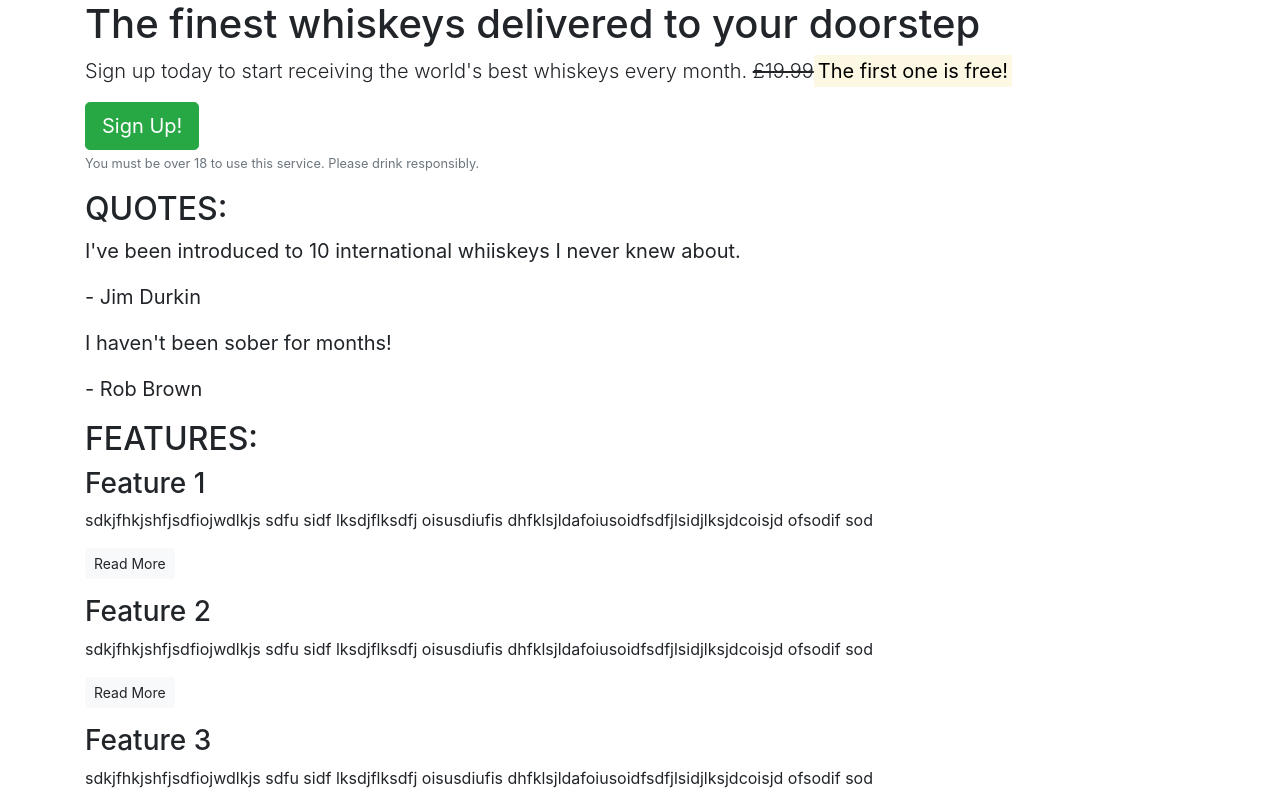
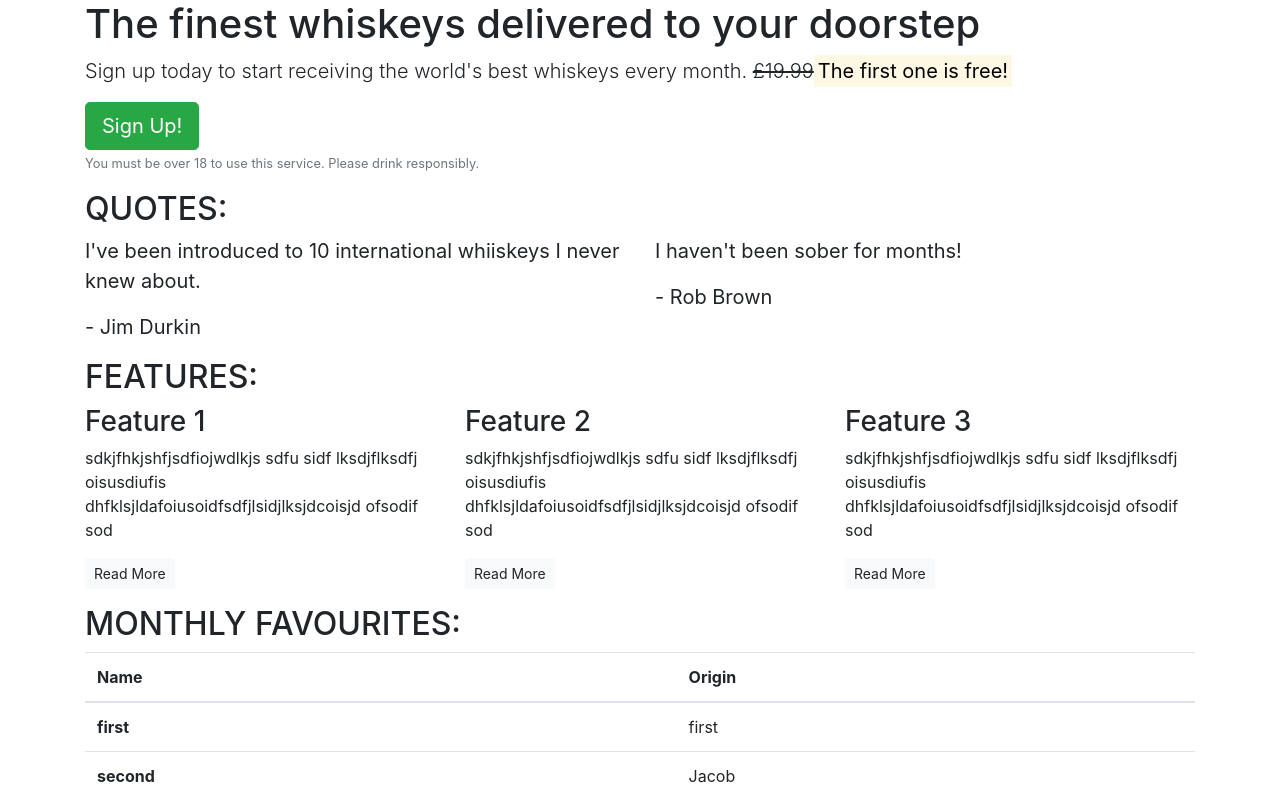
Before and after one commit to pengols/my-first-bootstrap, a plain HTML site: page index.html in a window 1280 px wide. Shown: the top 797 px of the page. Drawn offline with nearby package versions, Linux system fonts and the light colour scheme.

Commit message:
added columns to all sections

```diff
--- a/index.html
+++ b/index.html
@@ -1,62 +1,108 @@
 <!DOCTYPE html>
 <html lang="en">
+
 <head>
-    <link rel="stylesheet" href="https://stackpath.bootstrapcdn.com/bootstrap/4.3.1/css/bootstrap.min.css" integrity="sha384-ggOyR0iXCbMQv3Xipma34MD+dH/1fQ784/j6cY/iJTQUOhcWr7x9JvoRxT2MZw1T" crossorigin="anonymous">
-<script src="https://stackpath.bootstrapcdn.com/bootstrap/4.3.1/js/bootstrap.min.js" integrity="sha384-JjSmVgyd0p3pXB1rRibZUAYoIIy6OrQ6VrjIEaFf/nJGzIxFDsf4x0xIM+B07jRM" crossorigin="anonymous"></script>
+	<link rel="stylesheet" href="https://stackpath.bootstrapcdn.com/bootstrap/4.3.1/css/bootstrap.min.css"
+		integrity="sha384-ggOyR0iXCbMQv3Xipma34MD+dH/1fQ784/j6cY/iJTQUOhcWr7x9JvoRxT2MZw1T" crossorigin="anonymous">
+	<script src="https://stackpath.bootstrapcdn.com/bootstrap/4.3.1/js/bootstrap.min.js"
+		integrity="sha384-JjSmVgyd0p3pXB1rRibZUAYoIIy6OrQ6VrjIEaFf/nJGzIxFDsf4x0xIM+B07jRM" crossorigin="anonymous">
+	</script>
 	<meta charset="UTF-8">
 	<meta name="viewport" content="width=device-width, initial-scale=1.0">
 	<meta http-equiv="X-UA-Compatible" content="ie=edge">
 	<title>Whiskey Drop | Taste a new whiskey every month</title>
 </head>
+
 <body>
 	<article class="container">
 		<!--Callout -->
+		<div class="row">
+			<div class="col-12">
 				<section class="callout">
 					<h1>The finest whiskeys delivered to your doorstep</h1>
-            <p class="lead">Sign up today to start receiving the world's best whiskeys every month. <s>£19.99</s><mark><strong>The first one is free!</strong></mark></p>
+					<p class="lead">Sign up today to start receiving the world's best whiskeys every month.
+						<s>£19.99</s><mark><strong>The first one is free!</strong></mark></p>
 					<button class="btn btn-success btn-lg">Sign
             Up!</button>
-            <p class="text-muted"><small>You must be over 18 to use this service. Please drink responsibly.</small></p>
+					<p class="text-muted">
+						<small>You must be over 18 to use this service. Please drink responsibly.</small>
+					</p>
 				</section>
+			</div>
+		</div>
 		<!-- /.callout-->
 
 		<!--quotes -->
 		<section class="quotes">
+			<div class="row">
+				<div class="col-12">
 					<h2 class="text-uppercase">Quotes:</h2>
+				</div>
+			</div>
+			<div class="row">
+				<div class="col-12 col-md-6">
 					<blockquote class="blockquote">
 						<p>I've been introduced to 10 international whiiskeys I never knew about.</p>
 						<p>- Jim Durkin</p>
 					</blockquote>
+				</div>
+				<div class="col-12 col-md-6">
 					<blockquote class="blockquote">
 						<p>I haven't been sober for months!</p>
 						<p>- Rob Brown</p>
 					</blockquote>
+				</div>
+			</div>
 		</section>
 		<!-- /.quotes -->
 
 		<!--features -->
 		<section class="features">
+			<div class="row">
+				<div class="col-12">
 					<h2 class="text-uppercase">Features:</h2>
+				</div>
+			</div>
+			<div class="row">
+				<div class="col-12 col-md-6 col-lg-4">
 					<div class="feature">
 						<h3>Feature 1</h3>
-                <p>sdkjfhkjshfjsdfiojwdlkjs sdfu sidf lksdjflksdfj oisusdiufis dhfklsjldafoiusoidfsdfjlsidjlksjdcoisjd ofsodif sod</p>
+						<p>sdkjfhkjshfjsdfiojwdlkjs sdfu sidf lksdjflksdfj oisusdiufis
+							dhfklsjldafoiusoidfsdfjlsidjlksjdcoisjd
+							ofsodif sod</p>
 						<p><a class="btn btn-sm btn-light" href="">Read More</a></p>
 					</div>
+				</div>
+				<div class="col-12 col-md-6 col-lg-4">
 					<div class="feature">
 						<h3>Feature 2</h3>
-                <p>sdkjfhkjshfjsdfiojwdlkjs sdfu sidf lksdjflksdfj oisusdiufis dhfklsjldafoiusoidfsdfjlsidjlksjdcoisjd ofsodif sod</p>
+						<p>sdkjfhkjshfjsdfiojwdlkjs sdfu sidf lksdjflksdfj oisusdiufis
+							dhfklsjldafoiusoidfsdfjlsidjlksjdcoisjd
+							ofsodif sod</p>
 						<p><a class="btn btn-sm btn-light" href="">Read More</a></p>
 					</div>
+				</div>
+				<div class="col-12 d-md-none d-lg-block col-lg-4">
 					<div class="feature">
 						<h3>Feature 3</h3>
-                <p>sdkjfhkjshfjsdfiojwdlkjs sdfu sidf lksdjflksdfj oisusdiufis dhfklsjldafoiusoidfsdfjlsidjlksjdcoisjd ofsodif sod</p>
+						<p>sdkjfhkjshfjsdfiojwdlkjs sdfu sidf lksdjflksdfj oisusdiufis
+							dhfklsjldafoiusoidfsdfjlsidjlksjdcoisjd
+							ofsodif sod</p>
 						<p><a class="btn btn-sm btn-light" href="">Read More</a></p>
+					</div>
+				</div>
 			</div>
 			<!-- /.features -->
 
 			<!--monthlys-->
 			<table class="table">
+				<div class="row">
+					<div class="col-12">
 						<h2 class="text-uppercase">Monthly Favourites:</h2>
+					</div>
+				</div>
+				<div class="row">
+					<div class="col-12">
 						<thead>
 							<tr>
 								<th scope="col">Name</th>
@@ -86,7 +132,11 @@
 							</tr>
 						</tbody>
 			</table>
+			</div>
+			</div>
+			<!-- /.monthlys -->
 		</section>
 	</article>>
 </body>
+
 </html>
```
Lines whose indentation alone changed are shown as unchanged.
